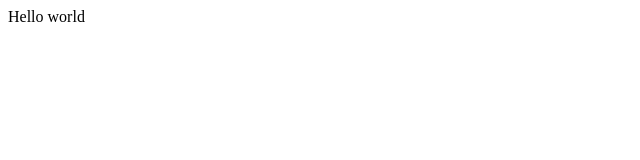
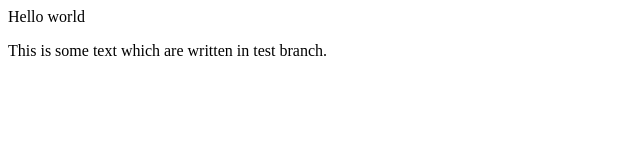
Before and after one commit to Coderllkey/Git-Learning, a plain HTML site: page index.html in a window 1280 px wide. Shown: the whole page, without its empty margins (0-640 px from the left). Drawn offline with Linux system fonts and the light colour scheme.

Commit message:
commiting from test

```diff
--- a/index.html
+++ b/index.html
@@ -7,5 +7,8 @@
 </head>
 <body>
     <div>Hello world</div>
+    <p>
+        This is some text which are written in test branch.
+    </p>
 </body>
 </html>
```
